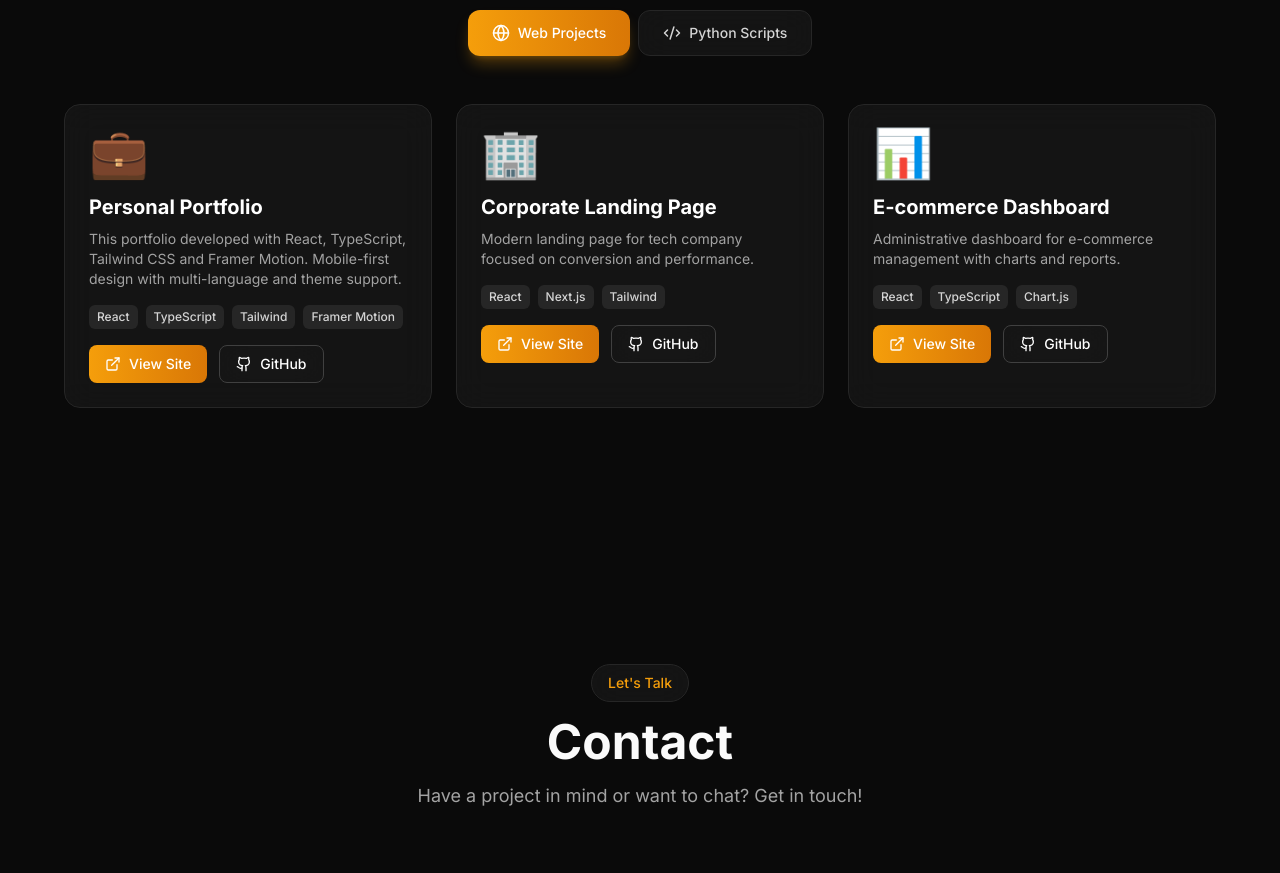
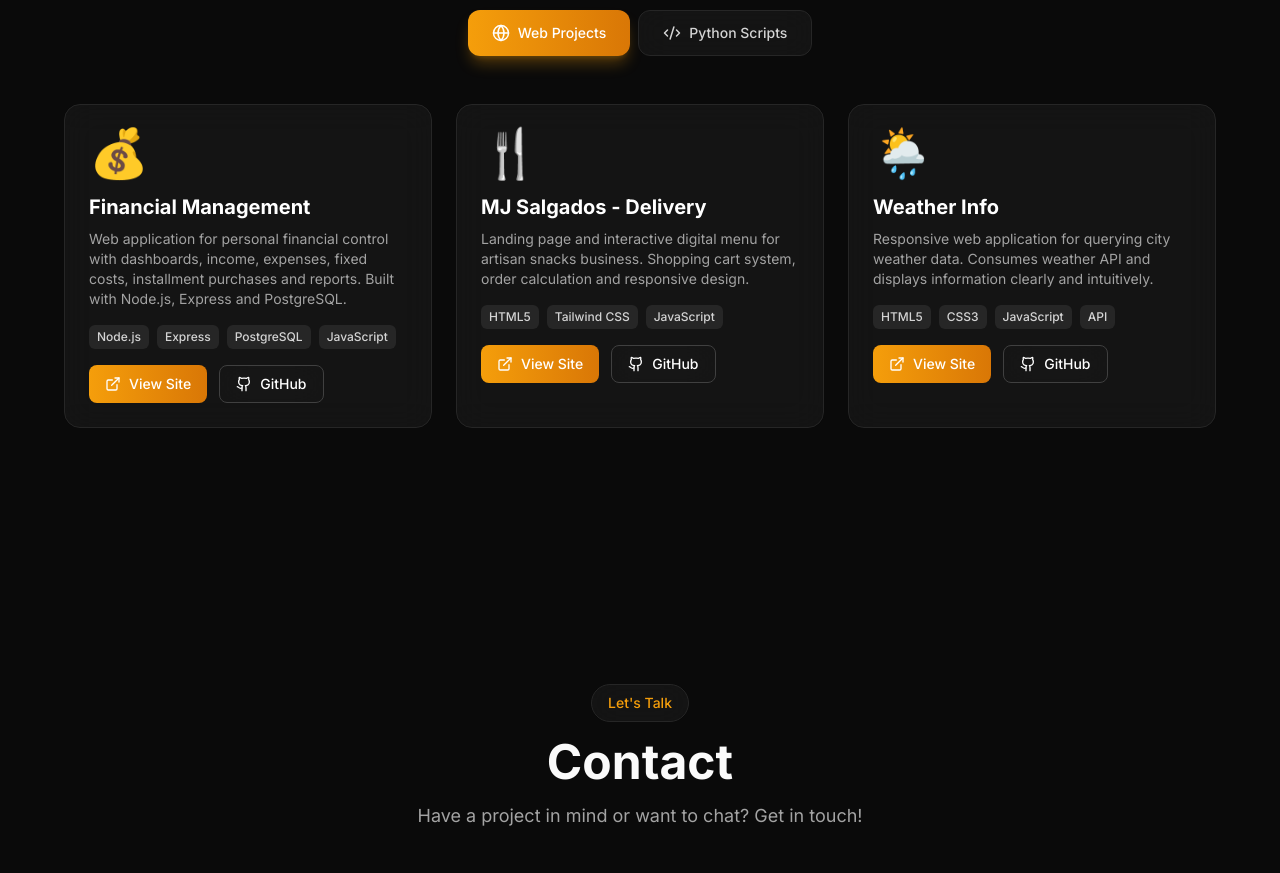
Before and after one commit to Andre-peixoto-lopes/portfolio2026, a React (Vite) app: page / in a window 1280 px wide. Shown: the part 5960-6833 px from the top of the page. Built offline with nearby package versions, Linux system fonts and the light colour scheme.

Commit message:
add projects

```diff
--- a/src/components/Projects.tsx
+++ b/src/components/Projects.tsx
@@ -33,55 +33,55 @@ const Projects = () => {
 
   const webProjects: WebProject[] = [
     {
-      id: 'portfolio',
+      id: 'gestao-financeira',
       title: {
-        pt: 'Portfólio Pessoal',
-        en: 'Personal Portfolio',
-        es: 'Portafolio Personal',
+        pt: 'Gestão Financeira',
+        en: 'Financial Management',
+        es: 'Gestión Financiera',
       },
       description: {
-        pt: 'Este portfólio desenvolvido com React, TypeScript, Tailwind CSS e Framer Motion. Design mobile-first com suporte a múltiplos idiomas e temas.',
-        en: 'This portfolio developed with React, TypeScript, Tailwind CSS and Framer Motion. Mobile-first design with multi-language and theme support.',
-        es: 'Este portafolio desarrollado con React, TypeScript, Tailwind CSS y Framer Motion. Diseño mobile-first con soporte multi-idioma y temas.',
+        pt: 'Aplicação web para controle financeiro pessoal com dashboards, receitas, despesas, gastos fixos, compras parceladas e relatórios. Desenvolvida com Node.js, Express e PostgreSQL.',
+        en: 'Web application for personal financial control with dashboards, income, expenses, fixed costs, installment purchases and reports. Built with Node.js, Express and PostgreSQL.',
+        es: 'Aplicación web para control financiero personal con dashboards, ingresos, gastos, costos fijos, compras en cuotas e informes. Desarrollada con Node.js, Express y PostgreSQL.',
       },
-      image: '💼',
-      url: '#',
-      tags: ['React', 'TypeScript', 'Tailwind', 'Framer Motion'],
-      github: '#',
+      image: '💰',
+      url: 'https://gestao-financeira-andre.vercel.app/',
+      tags: ['Node.js', 'Express', 'PostgreSQL', 'JavaScript'],
+      github: 'https://github.com/Andre-peixoto-lopes/gestao_financeira',
     },
     {
-      id: 'landing1',
+      id: 'mj-salgados',
       title: {
-        pt: 'Landing Page Corporativa',
-        en: 'Corporate Landing Page',
-        es: 'Landing Page Corporativa',
+        pt: 'MJ Salgados - Delivery',
+        en: 'MJ Salgados - Delivery',
+        es: 'MJ Salgados - Delivery',
       },
       description: {
-        pt: 'Landing page moderna para empresa de tecnologia com foco em conversão e performance.',
-        en: 'Modern landing page for tech company focused on conversion and performance.',
-        es: 'Landing page moderna para empresa de tecnología con foco en conversión y rendimiento.',
+        pt: 'Landing page e cardápio digital interativo para negócio de salgados artesanais. Sistema de carrinho de compras, cálculo de pedidos e design responsivo.',
+        en: 'Landing page and interactive digital menu for artisan snacks business. Shopping cart system, order calculation and responsive design.',
+        es: 'Landing page y menú digital interactivo para negocio de bocadillos artesanales. Sistema de carrito de compras, cálculo de pedidos y diseño responsivo.',
       },
-      image: '🏢',
-      url: '#',
-      tags: ['React', 'Next.js', 'Tailwind'],
-      github: '#',
+      image: '🍴',
+      url: 'https://mjsalgados.vercel.app/',
+      tags: ['HTML5', 'Tailwind CSS', 'JavaScript'],
+      github: 'https://github.com/Andre-peixoto-lopes/MJ_salgados',
     },
     {
-      id: 'ecommerce',
+      id: 'tempo-web',
       title: {
-        pt: 'E-commerce Dashboard',
-        en: 'E-commerce Dashboard',
-        es: 'Dashboard E-commerce',
+        pt: 'Informações Climáticas',
+        en: 'Weather Info',
+        es: 'Información Climática',
       },
       description: {
-        pt: 'Dashboard administrativo para gerenciamento de e-commerce com gráficos e relatórios.',
-        en: 'Administrative dashboard for e-commerce management with charts and reports.',
-        es: 'Dashboard administrativo para gestión de e-commerce con gráficos e informes.',
+        pt: 'Aplicação web responsiva para consulta de dados climáticos de cidades. Consome API de clima e apresenta informações de forma clara e intuitiva.',
+        en: 'Responsive web application for querying city weather data. Consumes weather API and displays information clearly and intuitively.',
+        es: 'Aplicación web responsiva para consulta de datos climáticos de ciudades. Consume API de clima y presenta información de forma clara e intuitiva.',
       },
-      image: '📊',
-      url: '#',
-      tags: ['React', 'TypeScript', 'Chart.js'],
-      github: '#',
+      image: '🌦️',
+      url: 'https://tempo-web-andre-lopes.vercel.app/',
+      tags: ['HTML5', 'CSS3', 'JavaScript', 'API'],
+      github: 'https://github.com/Andre-peixoto-lopes/Tempo-web',
     },
   ]
 
```
